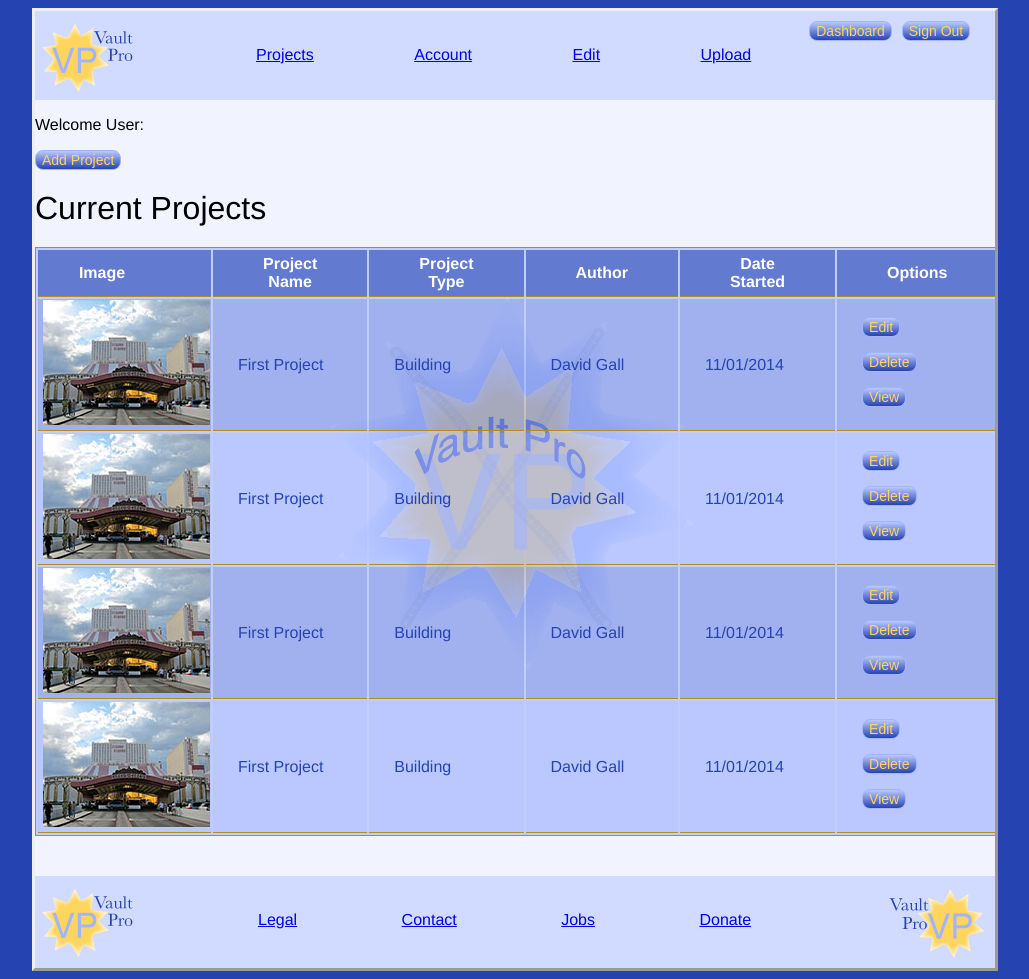
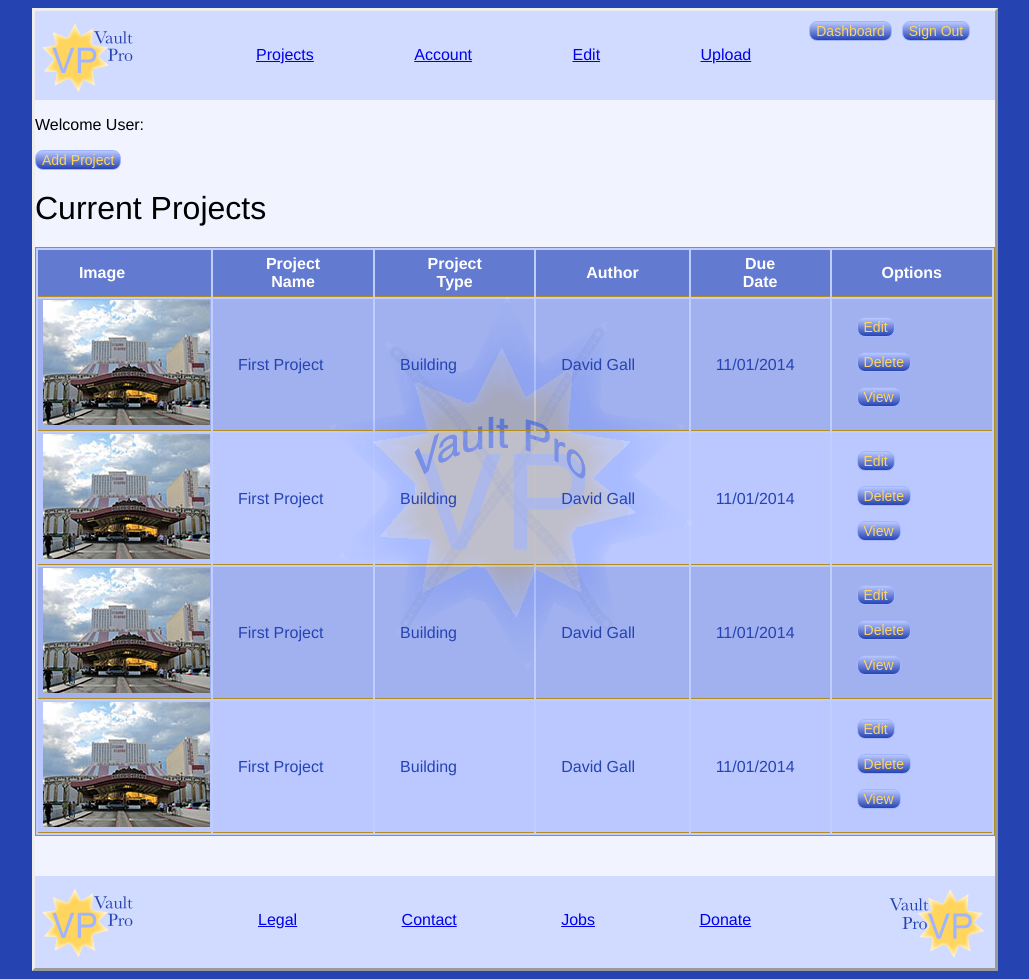
Before and after one commit to DaveGall/Gall_David_PWA2, a PHP site: page /projects.html in a window 1280 px wide. Shown: the whole page, without its empty margins (125-1154 px from the left). Run offline with PHP 8.4, Linux system fonts and the light colour scheme.

Commit message:
Last Upload
This is my final upload for my week 2 project updates. I went over and
changed a a table heading to due date and then adjusted the width of
the table. I also added an asterisk to the confirm email since it too
is required.

```diff
--- a/Gall_David_Project1/css/style.css
+++ b/Gall_David_Project1/css/style.css
@@ -322,7 +322,7 @@ input {
 
 /*Styling for the projects page*/
 table {
-    width: 950px;     /* Styles my table */
+    width: 960px;     /* Styles my table */
     border: 1px solid #b28d22;
     margin: 20px 0;
     background-color: rgba(161, 181, 255, .6);
--- a/Gall_David_Project1/projects.html
+++ b/Gall_David_Project1/projects.html
@@ -72,7 +72,7 @@
             <th>Project Name</th>
             <th>Project Type</th>
             <th>Author</th>
-            <th>Date Started</th>
+            <th>Due Date</th>
             <th>Options</th>
         </tr>
         </thead>
--- a/Gall_David_Project1/signup.html
+++ b/Gall_David_Project1/signup.html
@@ -23,7 +23,7 @@
             <input name="signIn" type="text" id="username" placeholder="Your Username" class="masterTooltip" title="Please create a username (required)" required/> <br>
             <label>* Password </label> <br>
             <input name="signIn" type="password" id="password" placeholder="*******" class="masterTooltip" title="Please create a password (required)" required/> <br>
-            <label for="confirmPassword">Confirm Password</label> <br>
+            <label for="confirmPassword">* Confirm Password</label> <br>
             <input name="confirmYourPassword" type="password" id="confirmPassword" placeholder="Confirm Password" class="masterTooltip" title="Please confirm your password (required)" required/> <br>
             <input name="terms" type="checkbox" id="useTerms">
             <label for="useTerms" class="masterTooltip" title="Read the terms of this site">I agree to the <a href="#" ><i>terms and conditions</i></a> of this site.</label> <br>
```
